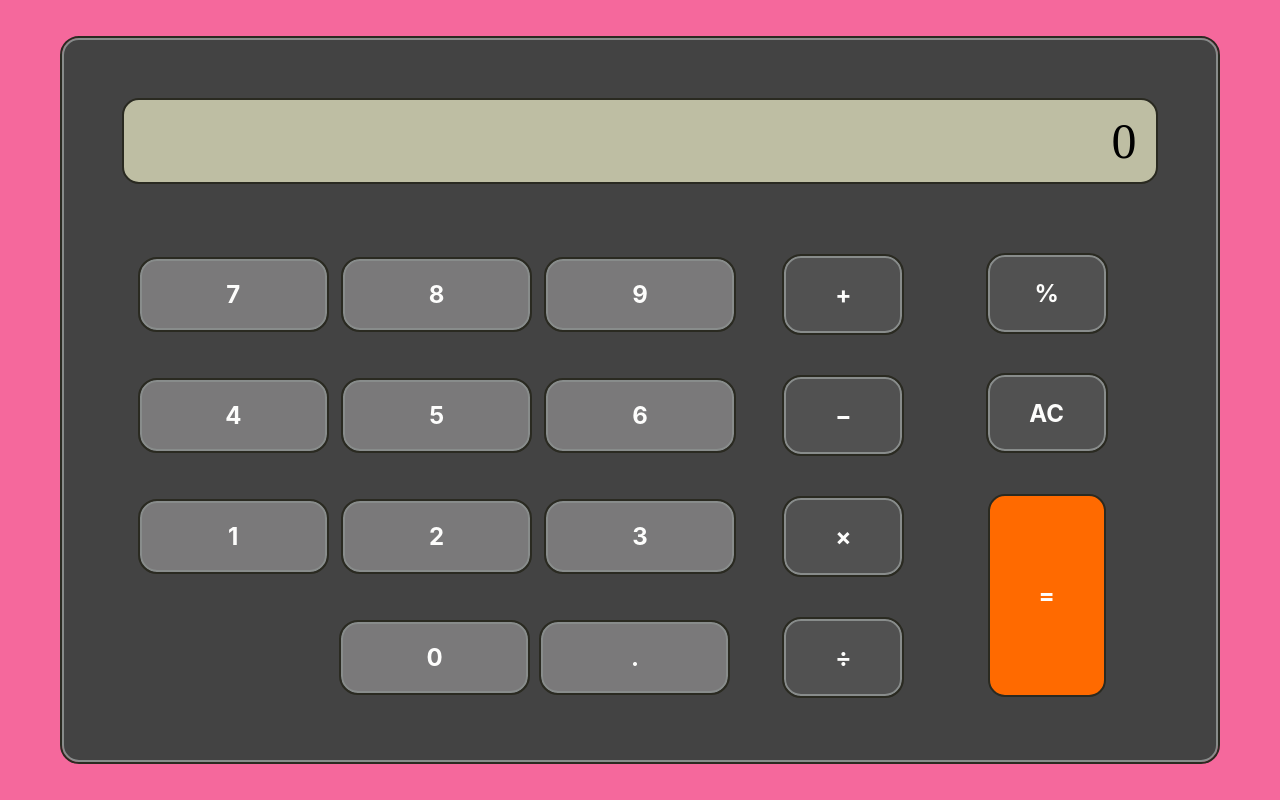
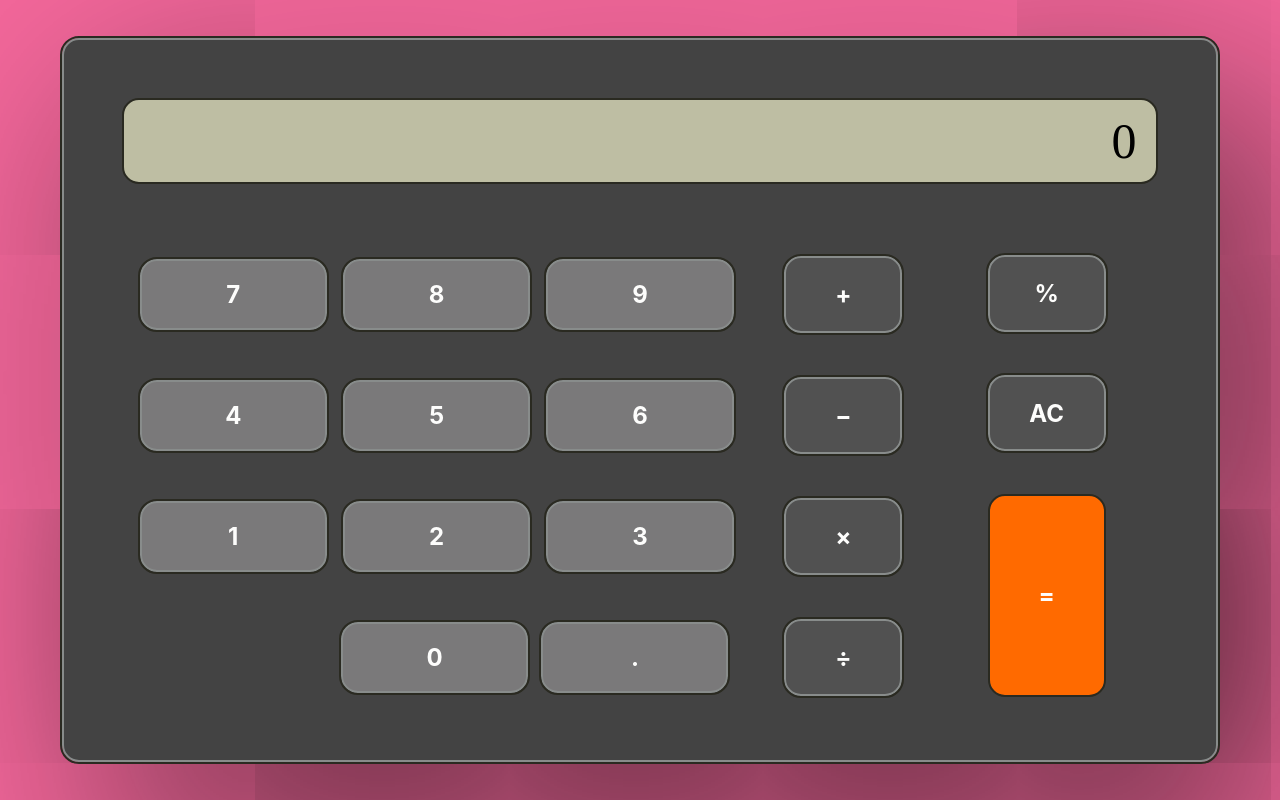
Before and after one commit to rupamita-animaker/Electron-React-Calculator, a React (Create React App) app: page / in a window 1280 px wide. Built offline with nearby package versions, Linux system fonts and the light colour scheme; a web font is replaced by a local one.

Commit message:
added box shadow to calculator

```diff
--- a/src/App.css
+++ b/src/App.css
@@ -22,4 +22,5 @@
   border: 2px  rgba(136,140,139,255) solid;
   outline: 2px solid rgba(42,42,33,255);
   border-radius: 17px;
+  box-shadow: 58px 88px 238px #0a0909b5;;
 }
--- a/src/App.js
+++ b/src/App.js
@@ -1,14 +1,12 @@
 import './App.css';
-import React, { useState } from 'react';
+import React, { useEffect, useState } from 'react';
 import Keypad from './components/Keypad';
 import Screen from './components/Screen';
 
 function App() {
-  window.addEventListener('keypress', (event) => {
-    if(event.key == 13) {
-      event.preventDefault();
-    }
-  });
+  const [value, setValue] = useState(0); // last value enetered
+  const [evaluate, setEvaluate] = useState(false); // will be set to true when '=' is clicked
+
   const operators = {
     '+' : {
       precedence: 1,
@@ -37,9 +35,6 @@ function App() {
     }
   };
 
-  const [value, setValue] = useState(0); // last value enetered
-  const [evaluate, setEvaluate] = useState(false); // will be set to true when '=' is clicked
-
   function handleInputChange(inp) {
     let lastIndex = inp.length - 1;
     if(inp[lastIndex] != '=') {
@@ -58,6 +53,18 @@ function App() {
       return;
     }*/
   }
+/*
+  useEffect(() => {
+    window.addEventListener('keypress', (event) => {
+      if(event.key=='Enter') {
+        event.preventDefault();
+        console.log(event.key);
+        if(value!=0) {
+          handleInputChange(value);
+        }
+      }
+    });
+  }, [value]);*/
 
   return (
     <div className="App">
```
